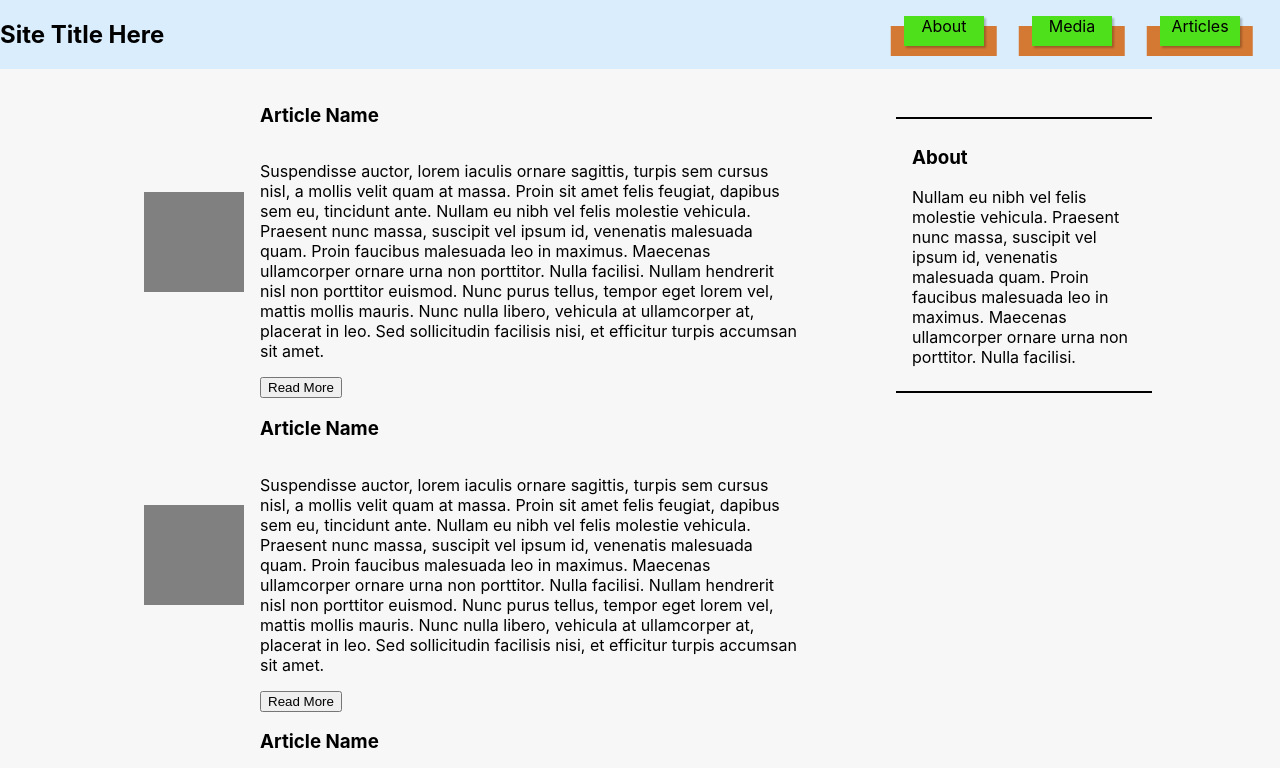
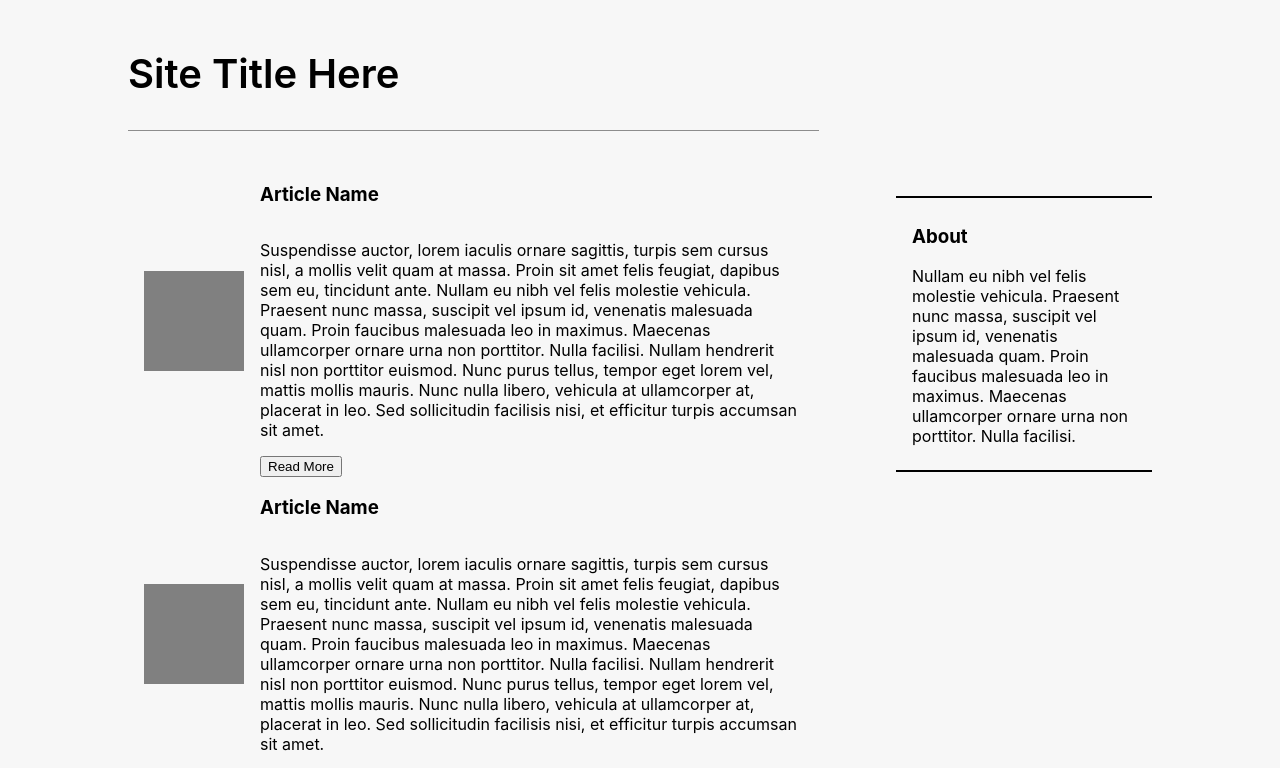
Before and after one commit to wilsonj806/react-headless-press-blog, a React (Create React App) app in the folder react-app/: page / in a window 1280 px wide. Shown: the top 768 px of the page. Built offline with nearby package versions, Linux system fonts and the light colour scheme.

Commit message:
Redesign Nav bar to not be based off of future content quantities

```diff
--- a/react-app/src/components/PrimNav.js
+++ b/react-app/src/components/PrimNav.js
@@ -1,22 +1,12 @@
 import React from "react";
+
 import "./styles/prim-nav.css";
 
 const PrimaryNav = () => (
   <nav id="primary-nav">
     <div className="nav-header">
-      <h1>Site Title Here</h1>
+      <h1 className="nav-title">Site Title Here</h1>
     </div>
-    <ul className="nav-list">
-      <li className="nav-item">
-        <span>About</span>
-      </li>
-      <li className="nav-item">
-        <span>Media</span>
-      </li>
-      <li className="nav-item">
-        <span>Articles</span>
-      </li>
-    </ul>
   </nav>
 );
 
--- a/react-app/src/components/styles/prim-nav.css
+++ b/react-app/src/components/styles/prim-nav.css
@@ -1,13 +1,39 @@
 #primary-nav {
   display: flex;
-  align-items: flex-start;
-  justify-content: space-between;
+  align-items: center;
+  justify-content: flex-start;
   width: 100%;
-  margin-bottom: 16px;
-  background: #d9edfc;
+  margin-top: 32px;
+  margin-left: 10%;
+  margin-bottom: 32px;
+  /* background: #d9edfc; */
+  height: 100px;
+  /* border-bottom: 1px solid black; */
+
   /* box-shadow: 2px 2px 4px rgba(19, 19, 19, 0.5); */
 }
 
+.nav-header {
+  display: flex;
+  justify-content: flex-start;
+  align-items: center;
+  height: 100%;
+  width: 60%;
+  padding-top: 16px;
+}
+
+.nav-blurb {
+  width: 30%;
+}
+
+.nav-title {
+  font-weight: 600;
+  /* margin: 0 16px; */
+  font-size: 2.5rem;
+  padding-bottom: 32px;
+  width: 100%;
+  border-bottom: 1px solid rgb(141, 141, 141);
+}
 .nav-list {
   z-index: 0;
   position: relative;
```
Also changed, not shown: 1 other file (tests, documents, lock files or other folders).
